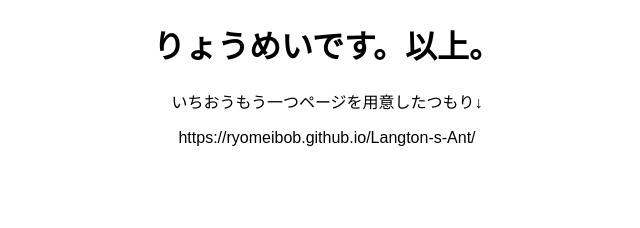
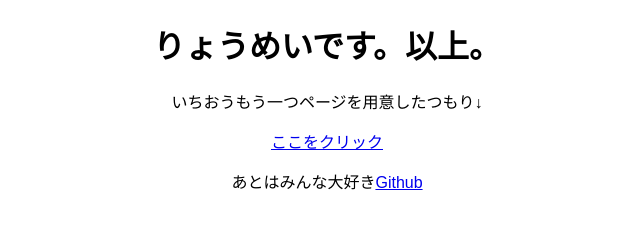
Before and after one commit to ryomeibob/ryomeibob.github.io, a plain HTML site: page index.html in a window 1280 px wide. Shown: the whole page, without its empty margins (313-953 px from the left). Drawn offline with Linux system fonts and the light colour scheme.

Commit message:
1.0.04_20252012
ハイパーリンク等を変更

```diff
--- a/index.html
+++ b/index.html
@@ -13,6 +13,7 @@
 <body>
     <h1>りょうめいです。以上。</h1>
     <p>いちおうもう一つページを用意したつもり↓</p>
-    <p>https://ryomeibob.github.io/Langton-s-Ant/</p>
+    <p><a href="https://ryomei.github.io/langton-s-ant/">ここをクリック</a></p>
+    <p>あとはみんな大好き<a href="https://github.com">Github</a></p>
 </body>
 </html>
```
